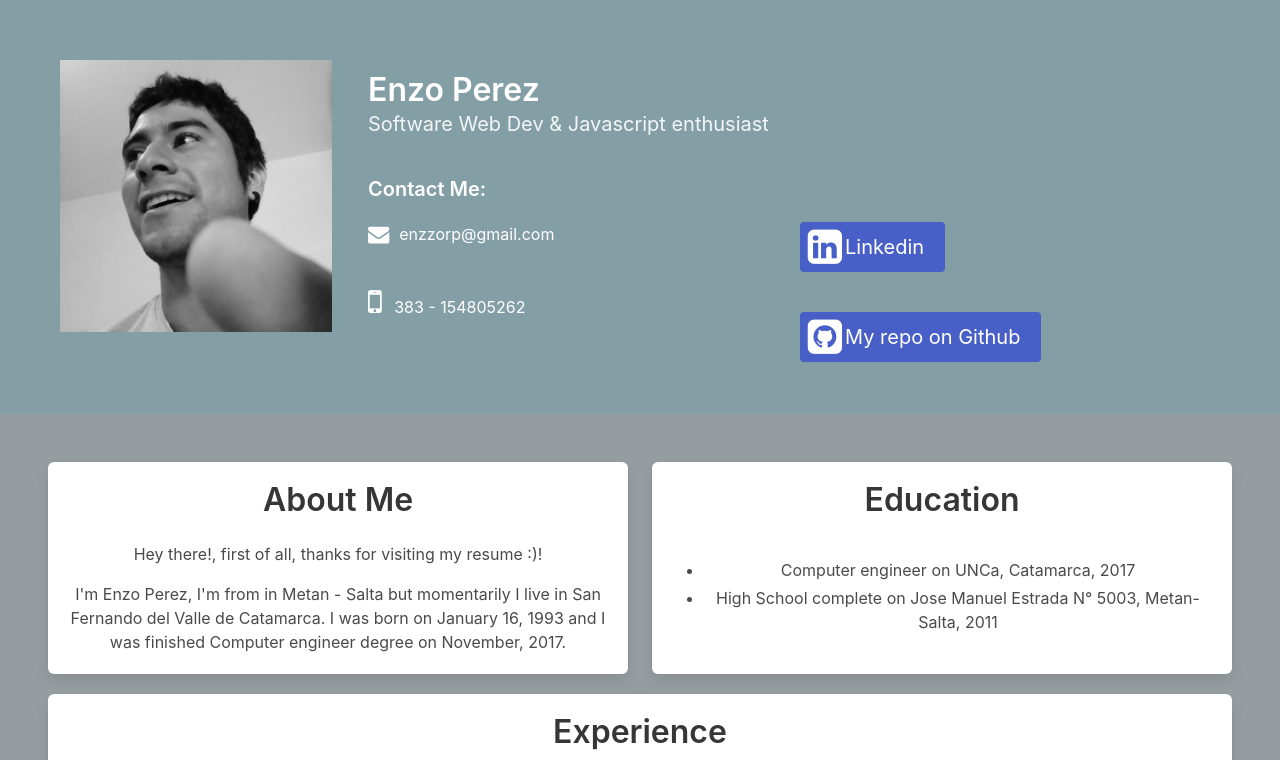
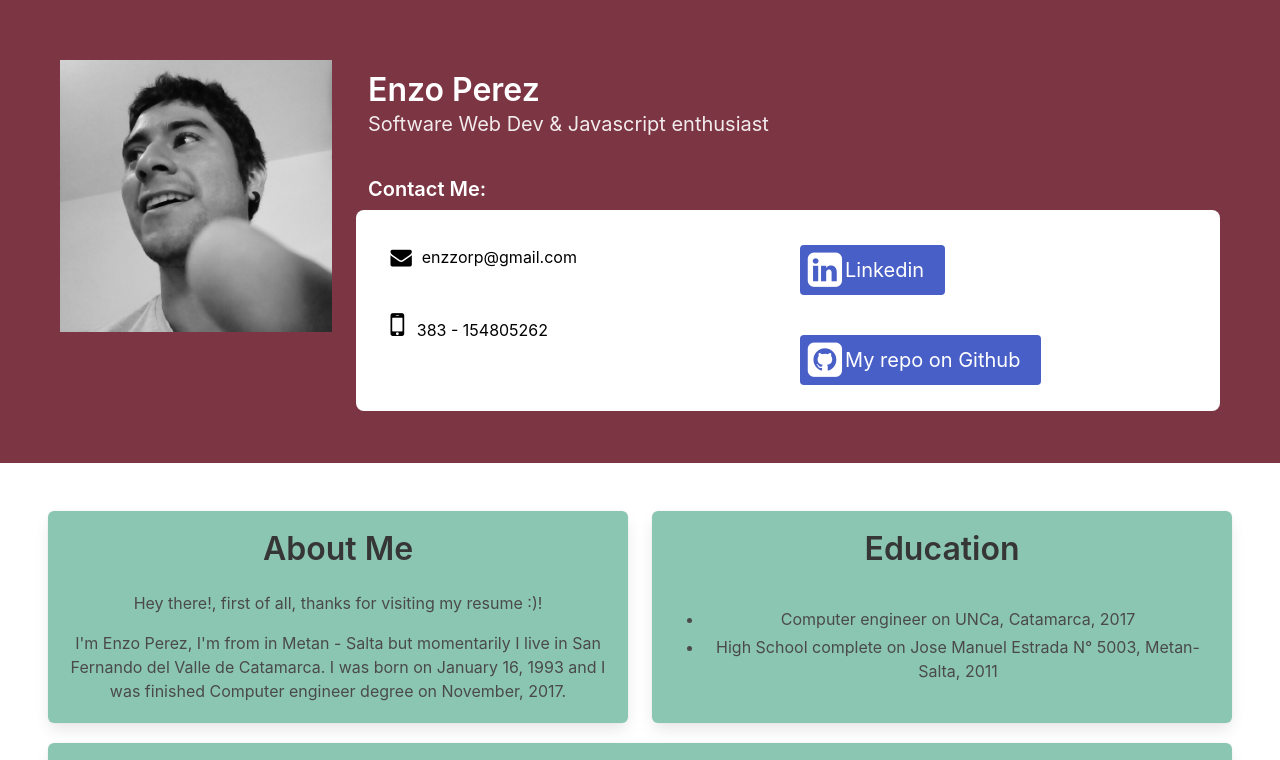
Before and after one commit to EnzzoPerez/my-cv, a plain HTML site: page index.html in a window 1280 px wide. Shown: the top 760 px of the page. Drawn offline with nearby package versions, Linux system fonts and the light colour scheme.

Commit message:
added new styles

```diff
--- a/assets/styles.css
+++ b/assets/styles.css
@@ -1,10 +1,9 @@
 html {
     overflow: scroll;
-    background-color: #969DA0;
 }
 
 .hero.is-primary{
-    background-color: #849EA5;
+    background-color: #7C3543;
 }
 
 .text-icon{
@@ -22,3 +21,27 @@ html {
 #skills{
     overflow: hidden;
 }
+
+.box {
+    background-color: #8BC6B3;
+}
+
+.media-content, .card{
+    border-radius: 8px;
+}
+
+.card{
+    margin-bottom: 7px;
+}
+
+#contact{
+    background: white;
+    color: black;
+    border-radius: 8px;
+    padding: 4%;
+}
+
+#profile-img{
+    border-radius: 0px 48px 0px 50px;
+    padding-top: 3%;
+}
```
